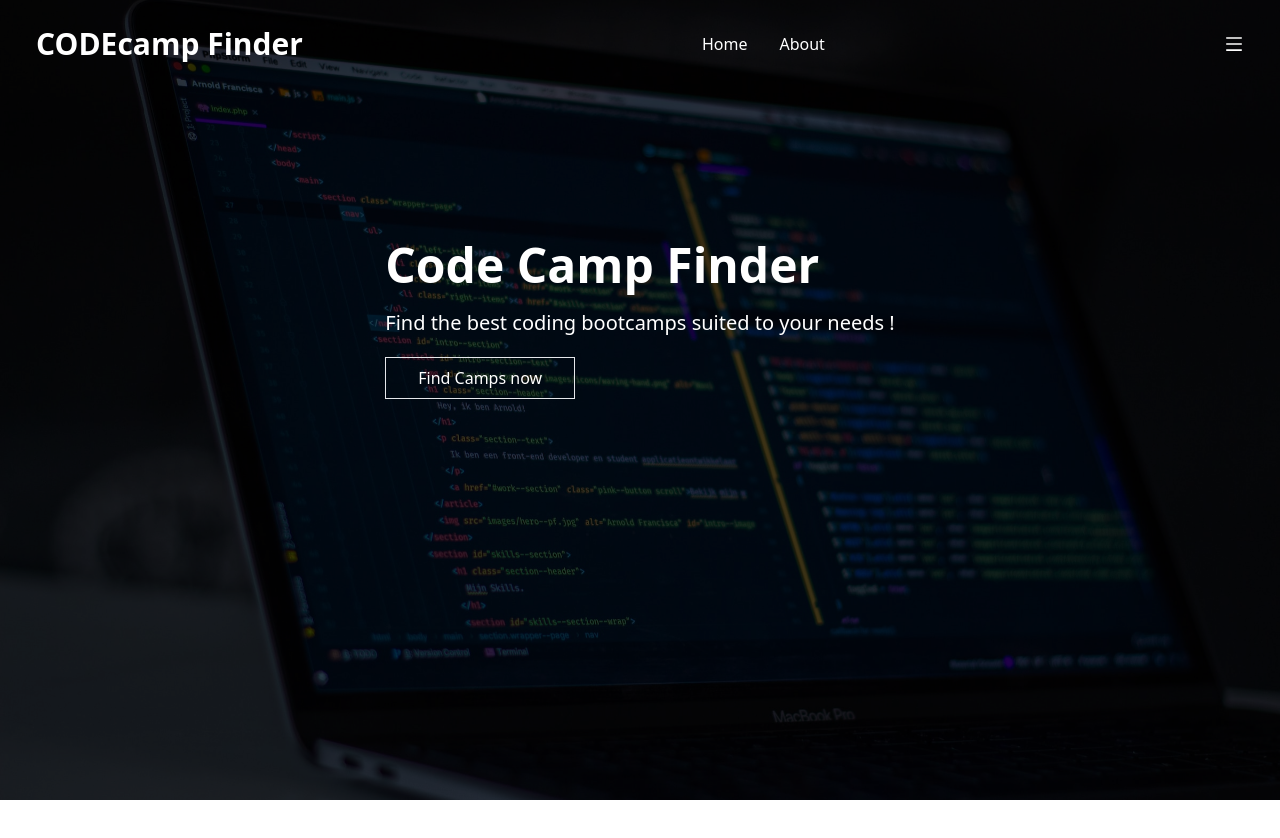
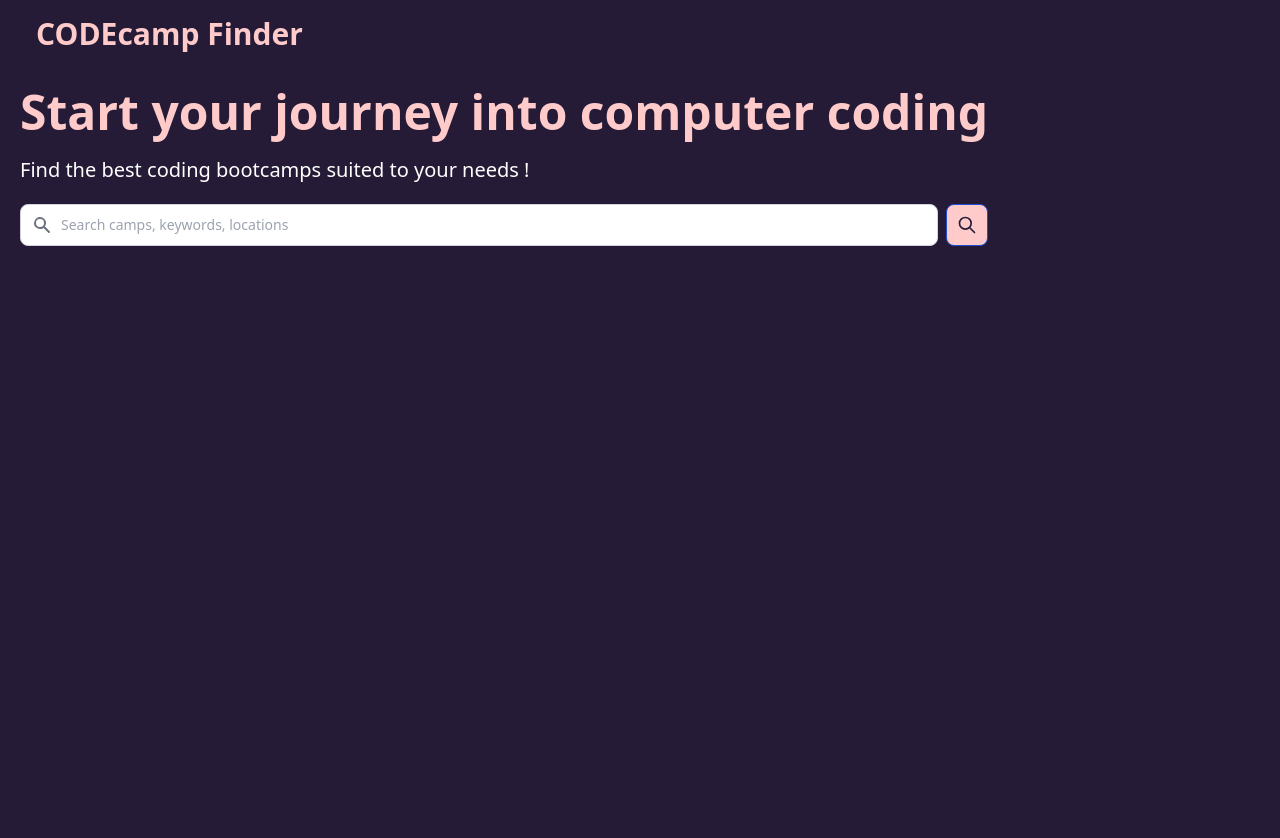
Before and after one commit to JoshHargreaves/Code-Camp-Finder, a Next.js app: page / in a window 1280 px wide. Shown: the top 838 px of the page. Built offline with nearby package versions, Linux system fonts and the light colour scheme.

Commit message:
Redesign home screen - mobile

```diff
--- a/components/Hero.jsx
+++ b/components/Hero.jsx
@@ -2,14 +2,23 @@ import React from 'react'
 
 const Hero = () => {
   return (
-    <div className="flex items-center justify-center h-screen mb-12 bg-fixed bg-center bg-cover home-img">
-      <div className="absolute top-0 left-0 right-0 bottom-0 bg-black/70 z-[2]" />
-      <div className="p-5 text-white z-[2] ml[-10rem] mt-[-10rem]">
-        <h2 className="text-5xl font-bold"> Code Camp Finder</h2>
-        <p className="py-5 text-xl">
+    <div className="flex h-screen mb-12">
+      <div className="z-[2] mt-10" />
+      <div className="p-5 z-[2]  ">
+        <h2 className="text-5xl text-custom-primary font-bold"> Start your journey into computer coding</h2>
+        <p className="py-5 text-custom-secondary text-xl">
           Find the best coding bootcamps suited to your needs !
         </p>
-        <button className="px-8 py-2 border"> Find Camps now</button>
+        <form className="flex items-center">
+        <label for="camp-search" className="sr-only">Search camps, keywords, locations</label>
+        <div className="relative w-full">
+            <div className="flex absolute inset-y-0 left-0 items-center pl-3 pointer-events-none">
+                <svg className="w-5 h-5 text-gray-500 dark:text-gray-400" fill="currentColor" viewBox="0 0 20 20" xmlns="http://www.w3.org/2000/svg"><path fill-rule="evenodd" d="M8 4a4 4 0 100 8 4 4 0 000-8zM2 8a6 6 0 1110.89 3.476l4.817 4.817a1 1 0 01-1.414 1.414l-4.816-4.816A6 6 0 012 8z" clip-rule="evenodd"></path></svg>
+            </div>
+            <input type="text" id="camp-search" className="bg-white border border-gray-300 text-gray-900 text-sm rounded-lg focus:ring-blue-500 focus:border-blue-500 block w-full pl-10 p-2.5 " placeholder="Search camps, keywords, locations" required/>
+        </div>
+        <button type="submit" className="p-2.5 ml-2 text-sm font-medium text-custom-background bg-custom-primary rounded-lg border border-blue-700"><svg className="w-5 h-5" fill="none" stroke="currentColor" viewBox="0 0 24 24" xmlns="http://www.w3.org/2000/svg"><path strokeLinecap="round" stroke-linejoin="round" stroke-width="2" d="M21 21l-6-6m2-5a7 7 0 11-14 0 7 7 0 0114 0z"></path></svg></button>
+    </form>
       </div>
     </div>
   )
--- a/components/layout/layout.js
+++ b/components/layout/layout.js
@@ -1,11 +1,13 @@
 import Navbar from '../navbar'
 import Hero from '../hero'
 
+// @ts-ignore
 export default function Layout({ children }) {
-    return (<>
+    return (
+    <>
         <Navbar></Navbar>
+        <div className="container mx-auto">
         <Hero></Hero>
-        <div className="container mx-auto">
             <main className="flex-1">
                {children}
             </main>
--- a/components/navbar.jsx
+++ b/components/navbar.jsx
@@ -1,27 +1,13 @@
 import React from 'react'
 import Link from 'next/link'
-import { AiOutlineMenu } from 'react-icons/ai'
 
 const Navbar = () => {
   return (
-    <div className="fixed left-0 top-0 w-full z-10 ease-in duration-200">
-      <div className="max-w-[1240px] m-auto flex justify-between items-center p-4 text-white">
+    <div className="w-full z-10 ease-in duration-200">
+      <div className="max-w-[1240px] m-auto flex justify-between items-center p-4 ">
         <Link href="/">
-          <h1 className="font-bold text-3xl ">CODEcamp Finder</h1>
+          <h1 className="font-bold text-3xl  text-custom-primary ">CODEcamp Finder</h1>
         </Link>
-
-        <ul className="hidden sm:flex">
-          <li className="p-4">Home</li>
-          <li className="p-4">About</li>
-        </ul>
-        <div className="sm:block hidden z-10">
-          <AiOutlineMenu size={20} />
-        </div>
-        <div className="sm:hidden absolute top-o left-0 right-0 bottom-0 flex justify-center items-center w-full h-screen bg-black text-center">
-          <ul>
-            <li className="p-4">Home</li>
-          </ul>
-        </div>
       </div>
     </div>
   )
--- a/styles/globals.css
+++ b/styles/globals.css
@@ -2,6 +2,6 @@
 @tailwind components;
 @tailwind utilities;
 
-.home-img {
-  background-image: url('/arnold-francisca-f77Bh3inUpE-unsplash.jpg');
+body {
+  background: #251B37;
 }
--- a/tailwind.config.js
+++ b/tailwind.config.js
@@ -1,12 +1,19 @@
 /** @type {import('tailwindcss').Config} */
 module.exports = {
   content: [
-    "./pages/**/*.{js,ts,jsx,tsx}",
-    "./components/**/*.{js,ts,jsx,tsx}",
+    './pages/**/*.{js,ts,jsx,tsx}',
+    './components/**/*.{js,ts,jsx,tsx}',
   ],
   theme: {
-    extend: {
+      extend: {
+        colors: {
+          'custom-primary': '#FFCACA',
+          'custom-secondary': '#FFFFFF',
+          'custom-background': '#251B37',
+          'custom-tertiary': '#FFECEF',
+          'custom-four': '#372948'
+        },
+      },
   },
-},
   plugins: [],
 }
```
Also changed, not shown: public/arnold-francisca-f77Bh3inUpE-unsplash.jpg (deleted).
